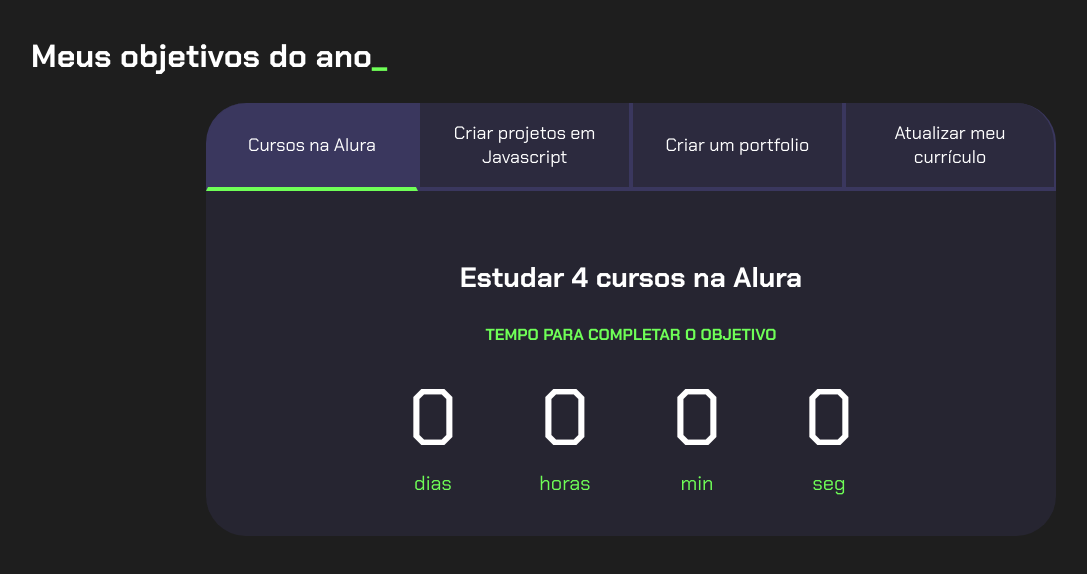
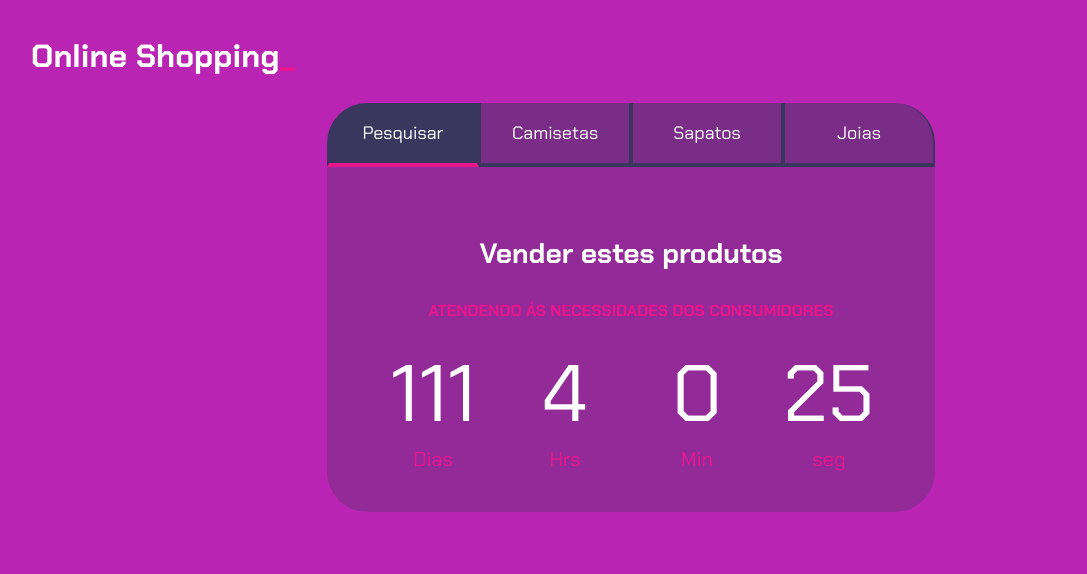
Before and after one commit to nickgata/Javascript-ProjetoDeVida-Nicolly, a plain HTML site: page index.html in a window 1280 px wide. Shown: the whole page, without its empty margins (9-1096 px from the left). Drawn offline with Linux system fonts and the light colour scheme.

Commit message:
nicolly dia 16

```diff
--- a/index.html
+++ b/index.html
@@ -10,30 +10,30 @@
 
 <body>
     <section class="conteudo-principal">
-        <h2 class="titulo-principal">Meus objetivos do ano<span>_</span></h2>
+        <h2 class="titulo-principal">Online Shopping<span>_</span></h2>
         <div class="conteudo">
             <div class="botoes">
-                <button class="botao ativo">Cursos na Alura</button>
-                <button class="botao">Criar projetos em Javascript</button>
-                <button class="botao">Criar um portfolio</button>
-                <button class="botao">Atualizar meu currículo</button>
+                <button class="botao ativo">Pesquisar</button>
+                <button class="botao">Camisetas</button>
+                <button class="botao">Sapatos</button>
+                <button class="botao">Joias</button>
             </div>
             <div class="abas-textos">
                 <div class="aba-conteudo ativo">
-                    <h3 class="aba-conteudo-titulo-principal">Estudar 4 cursos na Alura</h3>
-                    <h4 class="aba-conteudo-titulo-secundario">Tempo para completar o objetivo</h4>
+                    <h3 class="aba-conteudo-titulo-principal">Vender estes produtos</h3>
+                    <h4 class="aba-conteudo-titulo-secundario">Atendendo ás necessidades dos consumidores</h4>
                     <div class="contador">
                         <div class="contador-digito">
                             <p class="contador-digito-numero" id="dias0"></p>
-                            <p class="contador-digito-texto">dias</p>
+                            <p class="contador-digito-texto">Dias</p>
                         </div>
                         <div class="contador-digito">
                             <p class="contador-digito-numero" id="horas0"></p>
-                            <p class="contador-digito-texto">horas</p>
+                            <p class="contador-digito-texto">Hrs</p>
                         </div>
                         <div class="contador-digito">
                             <p class="contador-digito-numero" id="min0"></p>
-                            <p class="contador-digito-texto">min</p>
+                            <p class="contador-digito-texto">Min</p>
                         </div>
                         <div class="contador-digito">
                             <p class="contador-digito-numero" id="seg0"></p>
--- a/main.js
+++ b/main.js
@@ -15,7 +15,7 @@
 }
 
 const contadores = document.querySelectorAll(".contador");
-const tempoObjetivo1 = new Date("2023-10-05T00:00:00");
+const tempoObjetivo1 = new Date("2024-09-05T00:09:00");
 const tempoObjetivo2 = new Date("2023-12-05T00:00:00");
 const tempoObjetivo3 = new Date("2023-12-30T00:00:00");
 const tempoObjetivo4 = new Date("2024-02-01T00:00:00");
--- a/style.css
+++ b/style.css
@@ -1,8 +1,8 @@
 @import url('https://fonts.googleapis.com/css2?family=Chakra+Petch:wght@400;700&display=swap');
 
 :root {
-    --cor-de-fundo: #1E1E1E;
-    --verde: #6FFF57;
+    --cor-de-fundo: #b925b2;
+    --verde: #eb168b;
     --branco: #FFFFFF;
     --botao-ativo: #3A375E;
     --botao-inativo: rgba(58, 55, 94, 0.5);
```
